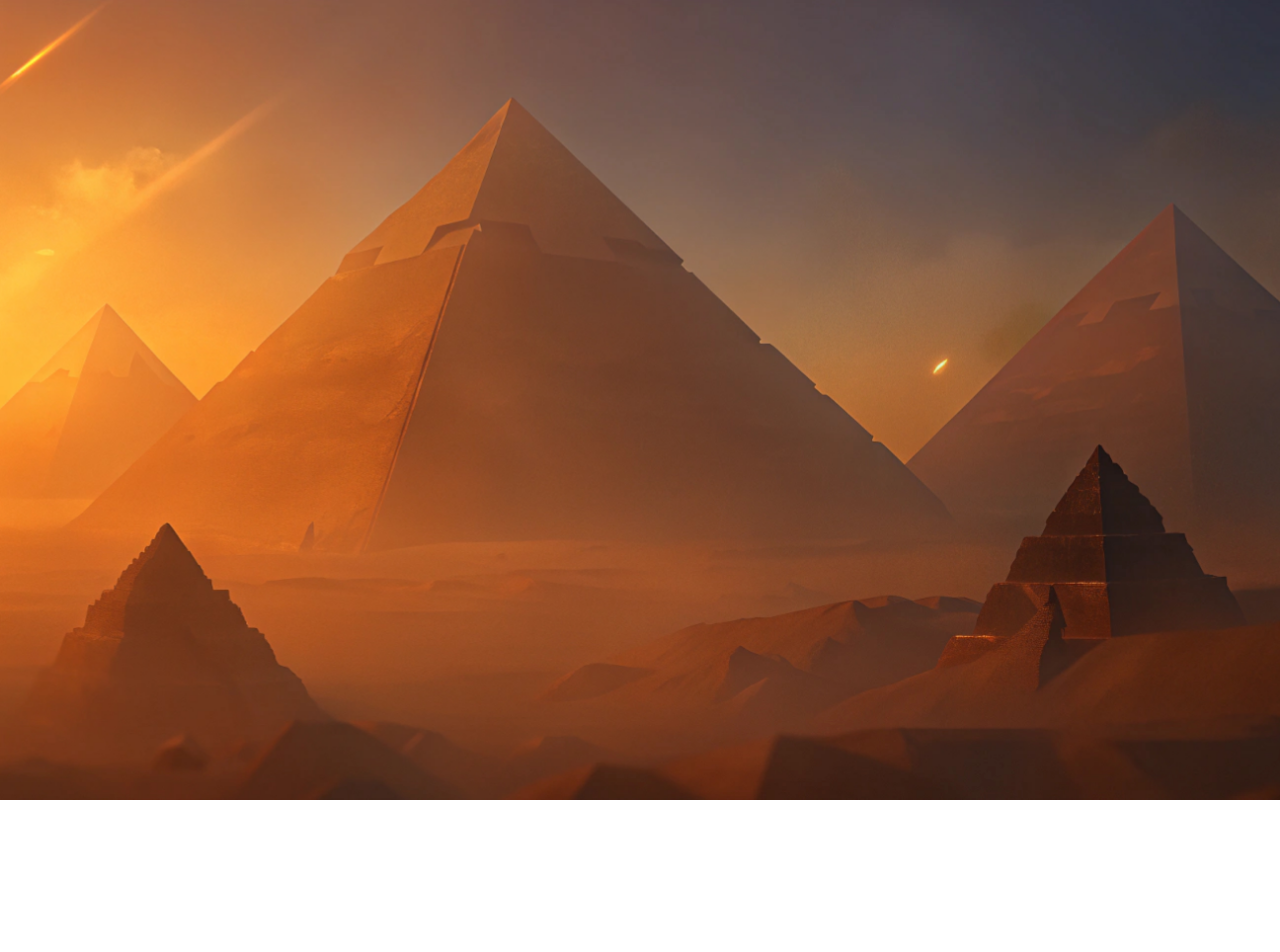
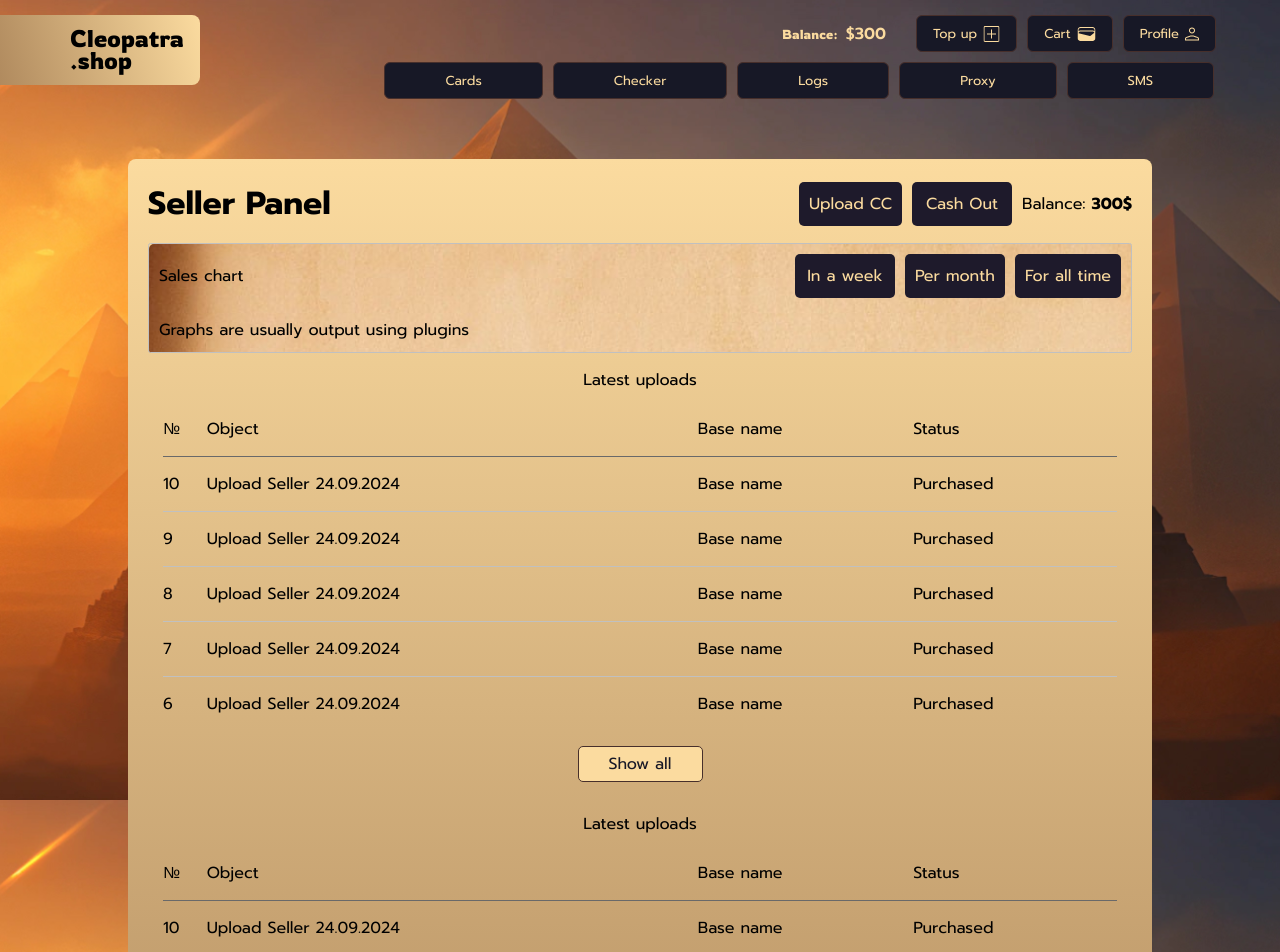
Before and after one commit to GorbachovNikita/cleo_public1, a React (Create React App) app: page /sellerpanel in a window 1280 px wide. Before the commit this address had no page. Shown: the top 952 px of the page. Before the commit the page ends 800 px from the top, so only its background shows below. Built offline with nearby package versions, Linux system fonts and the light colour scheme.

Commit message:
first commit

```diff
--- a/src/components/PagesTitle.jsx
+++ b/src/components/PagesTitle.jsx
@@ -8,21 +8,27 @@ const PageTitle = ({ title }) => {
 
     const pagesTitle = {
 
-        '/': 'Товары',
+        '/': 'News',
 
-        '/authorization': 'Авторизация',
-        '/cards': 'Товары',
-        '/cards/:id': 'Товар',
-        '/cleonews': 'Новости',
+        '/authorization': 'Authorization',
+        '/cards': 'Cards',
+        '/cart': 'Cart',
+        '/cleonews': 'News',
         '/faq': 'FAQ',
-        '/profile': 'Профиль',
-        '/rules': 'Правила',
+        '/profile': 'Profile',
+        '/rules': 'Rules',
+        '/logs': 'Logs',
+        '/sms': 'SMS',
+        '/proxy': 'Proxy',
+        '/purchase': 'Purchase',
+        '/support': 'Support',
+        '/sellerpanel': 'Seller Panel',
     }
 
     title = pagesTitle[location.pathname]
 
     if(title === undefined) {
-        title = 'Страница не найдена'
+        title = 'Page not found'
     }
 
     useEffect(() => {
--- a/src/pages/Authorization/Authorization.jsx
+++ b/src/pages/Authorization/Authorization.jsx
@@ -116,7 +116,6 @@ const Authorization = () => {
 
                         <div className="login_form_two" style={{display: loginFormTwoDisplay}}>
                             <SiteInput placeholder="Hash Phrase"/>
-                            <SiteInput placeholder="Password"/>
                             <SiteInput placeholder="Google Authenticator"/>
 
                             <div className="login_block_bottom_button">
--- /dev/null
+++ b/src/pages/SellerPanel/SellerPanel.jsx
@@ -0,0 +1,156 @@
+import React from 'react';
+import './SellerPanel.page.css'
+import Header from "../../components/Header/Header";
+import SiteButton from "../../components/UI/inputs/SiteButton";
+
+const SellerPanel = () => {
+    return (
+        <div>
+            <Header />
+            <div className="sellerPanel_form">
+
+                <div className="sellerPanel_title">
+                    <div className="sellerPanel_title_text">
+                        <p>Seller Panel</p>
+                    </div>
+                    <div className="sellerPanel_title_buttons">
+                        <SiteButton value="Upload CC" />
+                        <SiteButton value="Cash Out" />
+                        <p>Balance: <span>300$</span></p>
+                    </div>
+                </div>
+
+                <div className="sellerPanel_chart">
+                    <div className="sellerCart_title">
+                        <div className="sellerCart_text">
+                            <p>Sales chart</p>
+                        </div>
+                        <div className="sellerCart_buttons">
+                            <SiteButton value="In a week" />
+                            <SiteButton value="Per month" />
+                            <SiteButton value="For all time" />
+                        </div>
+                    </div>
+                    <div className="sellerCart_content">
+                        <p>Graphs are usually output using plugins</p>
+                    </div>
+                </div>
+
+                <div className="sellerCart_tables">
+
+                    <div className="sellerCart_tableBlock">
+
+                        <table>
+                            <caption>
+                                Latest uploads
+                            </caption>
+                            <thead>
+                            <tr>
+                                <th>№</th>
+                                <th>Object</th>
+                                <th>Base name</th>
+                                <th>Status</th>
+                            </tr>
+                            </thead>
+                            <tbody>
+                            <tr>
+                                <td>10</td>
+                                <td>Upload Seller 24.09.2024</td>
+                                <td>Base name</td>
+                                <td>Purchased</td>
+                            </tr>
+                            <tr>
+                                <td>9</td>
+                                <td>Upload Seller 24.09.2024</td>
+                                <td>Base name</td>
+                                <td>Purchased</td>
+                            </tr>
+                            <tr>
+                                <td>8</td>
+                                <td>Upload Seller 24.09.2024</td>
+                                <td>Base name</td>
+                                <td>Purchased</td>
+                            </tr>
+                            <tr>
+                                <td>7</td>
+                                <td>Upload Seller 24.09.2024</td>
+                                <td>Base name</td>
+                                <td>Purchased</td>
+                            </tr>
+                            <tr>
+                                <td>6</td>
+                                <td>Upload Seller 24.09.2024</td>
+                                <td>Base name</td>
+                                <td>Purchased</td>
+                            </tr>
+                            </tbody>
+                        </table>
+
+                        <div className="moreInfo_table">
+                            <SiteButton value="Show all" />
+                        </div>
+
+                    </div>
+
+                    <div className="sellerCart_tableBlock">
+
+                        <table>
+                            <caption>
+                                Latest uploads
+                            </caption>
+                            <thead>
+                            <tr>
+                                <th>№</th>
+                                <th>Object</th>
+                                <th>Base name</th>
+                                <th>Status</th>
+                            </tr>
+                            </thead>
+                            <tbody>
+                            <tr>
+                                <td>10</td>
+                                <td>Upload Seller 24.09.2024</td>
+                                <td>Base name</td>
+                                <td>Purchased</td>
+                            </tr>
+                            <tr>
+                                <td>9</td>
+                                <td>Upload Seller 24.09.2024</td>
+                                <td>Base name</td>
+                                <td>Purchased</td>
+                            </tr>
+                            <tr>
+                                <td>8</td>
+                                <td>Upload Seller 24.09.2024</td>
+                                <td>Base name</td>
+                                <td>Purchased</td>
+                            </tr>
+                            <tr>
+                                <td>7</td>
+                                <td>Upload Seller 24.09.2024</td>
+                                <td>Base name</td>
+                                <td>Purchased</td>
+                            </tr>
+                            <tr>
+                                <td>6</td>
+                                <td>Upload Seller 24.09.2024</td>
+                                <td>Base name</td>
+                                <td>Purchased</td>
+                            </tr>
+                            </tbody>
+                        </table>
+
+                        <div className="moreInfo_table">
+                            <SiteButton value="Show all" />
+                        </div>
+
+                    </div>
+
+                </div>
+
+            </div>
+        </div>
+    );
+};
+
+export default SellerPanel;
--- /dev/null
+++ b/src/pages/SellerPanel/SellerPanel.page.css
@@ -0,0 +1,189 @@
+
+.sellerPanel_form {
+    width: 80%;
+    position: relative;
+    margin: 0 auto;
+    background: linear-gradient(
+            180deg,
+            rgba(251, 219, 159, 1) 0%,
+            rgba(176, 138, 94, 1) 100%,
+            rgba(251, 219, 159, 1) 100%
+    );
+    border-radius: 8px;
+    padding: 20px;
+    display: flex;
+    flex-direction: column;
+    margin-top: 50px;
+    margin-bottom: 15px;
+}
+
+.sellerPanel_title {
+    display: flex;
+    justify-content: space-between;
+    align-items: center;
+}
+
+.sellerPanel_title_text p {
+    font-size: 32px;
+    font-weight: bold;
+}
+
+.sellerPanel_title_buttons {
+    display: flex;
+    align-items: center;
+}
+
+.sellerPanel_title_buttons button {
+    margin-right: 10px;
+}
+
+.sellerPanel_title_buttons span {
+    font-weight: bold;
+}
+
+.sellerPanel_title_buttons p {
+    position: relative;
+    float: right;
+}
+
+.sellerPanel_chart {
+    width: 100%;
+    position: relative;
+    float: left;
+    background-image: url("../../assets/img/sellerpanel/chart_background.svg");
+    background-repeat: no-repeat;
+    margin-top: 15px;
+    border: 1px solid #C0C0C0;
+    border-radius: 2.5px;
+}
+
+.sellerCart_title {
+    padding: 10px;
+    display: flex;
+    align-items: center;
+    justify-content: space-between;
+}
+
+.sellerCart_buttons button {
+    margin-left: 10px;
+}
+
+.sellerCart_content {
+    width: 100%;
+    position: relative;
+    float: left;
+    padding: 10px;
+}
+
+.sellerCart_tableBlock table {
+    width: calc(100% - 30px);
+    position: relative;
+    float: left;
+    margin: 15px;
+    border: 0;
+    border-collapse: collapse;
+}
+
+.sellerCart_tableBlock caption {
+    margin-bottom: 10px;
+}
+
+.sellerCart_tableBlock th {
+    font-weight: normal;
+    padding: 15px 0px;
+}
+
+.sellerCart_tableBlock td, .sellerCart_tableBlock th {
+    text-align: left;
+}
+
+.sellerCart_tableBlock tr {
+    border-bottom: 1px solid #C0C0C0;
+}
+
+.sellerCart_tableBlock tr:first-child td {
+    border-top: 1px solid #696969;
+}
+
+.sellerCart_tableBlock td {
+    border-top: 1px solid #C0C0C0;
+    padding: 15px 0px;
+}
+
+.sellerCart_tableBlock tr:last-child {
+    border-bottom: none;
+}
+
+.moreInfo_table {
+    text-align: center;
+    padding: 15px 0px;
+}
+
+.moreInfo_table button {
+    padding: 5px 30px;
+    background-color: #FBDB9F;
+    border: 1px solid #472F2B;
+    color: #171826;
+}
+
+@media screen and (max-width: 740px) {
+
+    .sellerPanel_title {
+        flex-direction: column;
+    }
+
+    .sellerCart_title {
+        flex-direction: column;
+    }
+
+    .sellerCart_title button {
+        margin-bottom: 10px;
+    }
+
+}
+
+@media screen and (max-width: 470px) {
+
+    .sellerPanel_title_buttons {
+        flex-direction: column;
+    }
+
+    .sellerPanel_title_buttons button {
+        margin-bottom: 10px;
+    }
+
+}
+
+@media screen and (max-width: 450px) {
+
+    .sellerCart_buttons {
+        display: flex;
+        flex-direction: column;
+    }
+
+}
+
+@media screen and (max-width: 800px) {
+
+    .sellerCart_tableBlock tr th {
+        font-weight: 600;
+    }
+
+    .sellerCart_tableBlock tbody tr:first-child {
+        border-top: 1px solid #696969;
+    }
+
+    .sellerCart_tableBlock tr:first-child td {
+        border-top: none;
+    }
+
+    .sellerCart_tableBlock td {
+        border-top: none;
+    }
+
+    .sellerCart_tableBlock tr {
+        display: flex;
+        flex-direction: column;
+    }
+
+}
--- /dev/null
+++ b/src/pages/Support/Support.jsx
@@ -0,0 +1,12 @@
+import React from 'react'
+import './Support.page.css'
+
+const Support = () => {
+    return (
+        <div>
+
+        </div>
+    );
+};
+
+export default Support;
--- a/src/routes/index.js
+++ b/src/routes/index.js
@@ -9,6 +9,8 @@ import Logs from '../pages/Logs/Logs';
 import Proxy from '../pages/Proxy/Proxy';
 import SMS from '../pages/SMS/SMS';
 import Purchase from '../pages/Purchase/Purchase';
+import SellerPanel from "../pages/SellerPanel/SellerPanel";
+import Support from "../pages/Support/Support";
 
 export const privateRouters = [
 
@@ -28,4 +30,6 @@ export const publicRoutes = [
     {path: '/profile', element: Profile},
     {path: '/rules', element: Rules},
     {path: '/purchase', element: Purchase},
+    {path: '/sellerpanel', element: SellerPanel},
+    {path: '/support', element: Support},
 ]
```
Also changed, not shown: src/assets/img/sellerpanel/chart_background.svg (added), src/pages/Support/Support.page.css (added).
